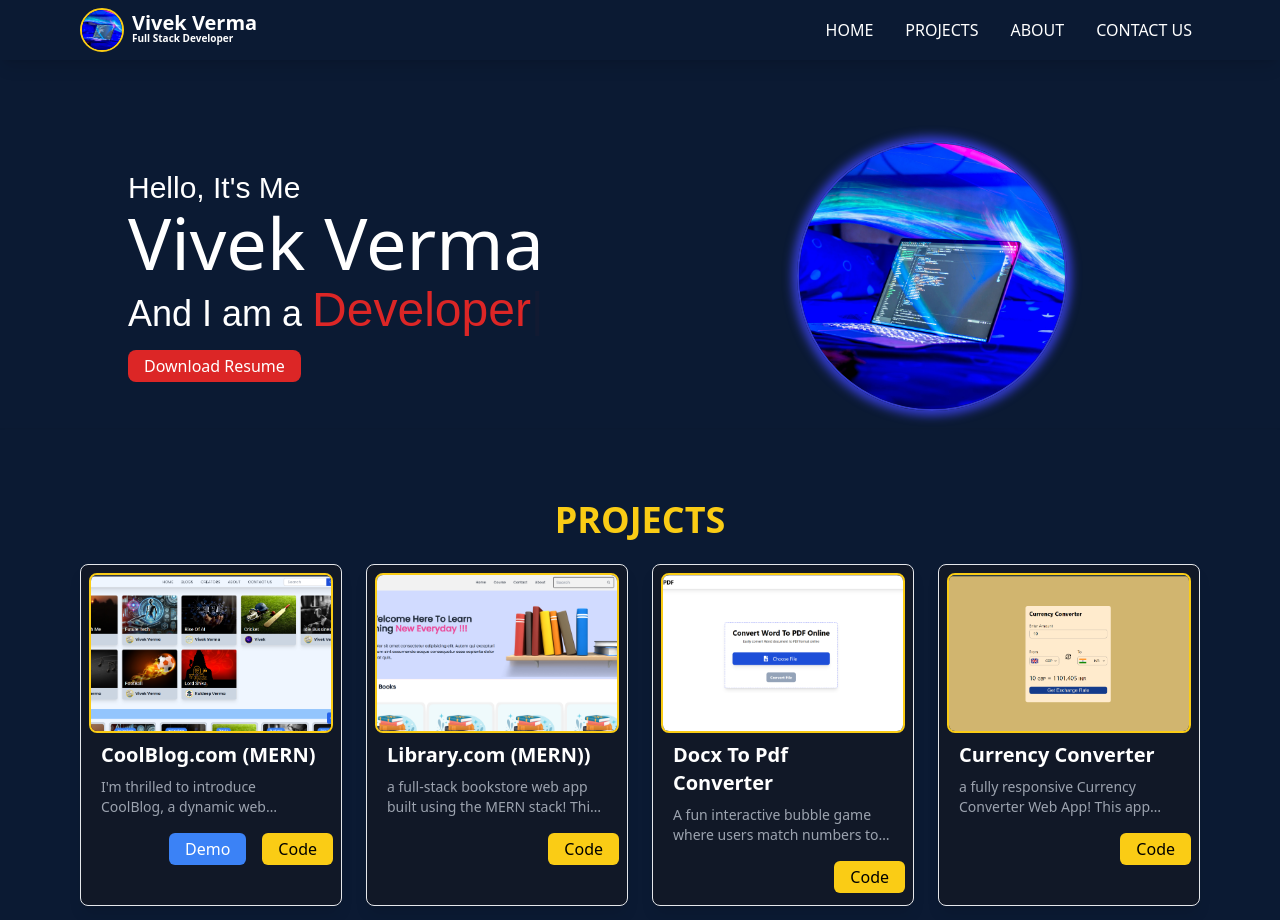
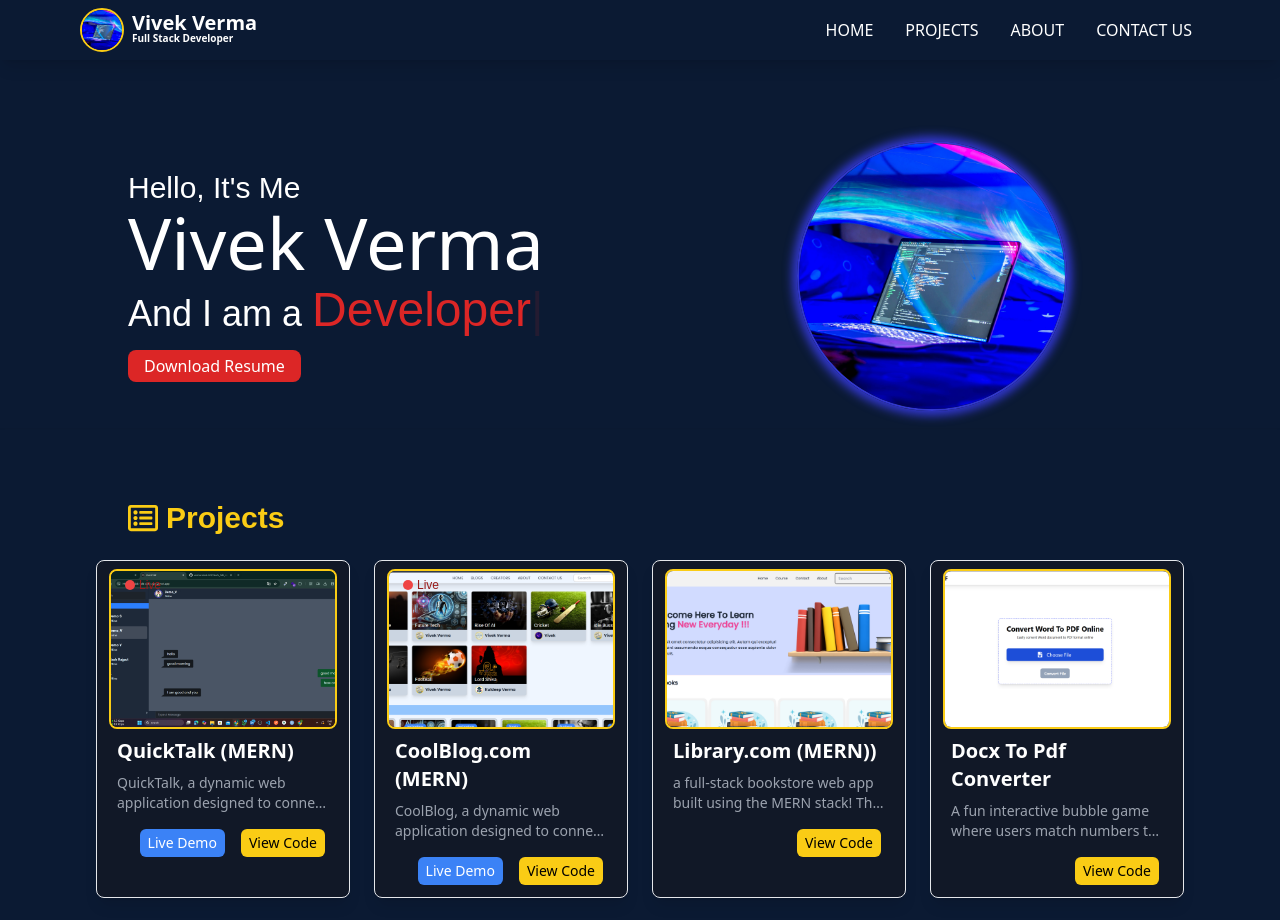
Before and after one commit to verma-vivek-923/Portfolio_Vivek, a React (Vite) app: page / in a window 1280 px wide. Shown: the top 920 px of the page. Built offline with nearby package versions, Linux system fonts and the light colour scheme.

Commit message:
correct contact us

```diff
--- a/package.json
+++ b/package.json
@@ -15,6 +15,7 @@
   "dependencies": {
     "aos": "^2.3.4",
     "axios": "^1.7.9",
+    "motion": "^12.23.6",
     "react": "^19.0.0",
     "react-dom": "^19.0.0",
     "react-hook-form": "^7.54.2",
--- a/src/Pages/Home.jsx
+++ b/src/Pages/Home.jsx
@@ -1,16 +1,127 @@
-import React from 'react'
-import Contact from '../components/Contact'
-import HomeSection from '../components/HomeSection'
-import Projects from '../components/Projects'
+// import React from 'react'
+// import Contact from '../components/Contact'
+// import HomeSection from '../components/HomeSection'
+// import Projects from '../components/Projects'
+
+// const Home = () => {
+//   return (
+//     <div>
+//       <nav className='w-full h-12 bg-red-800/40 fixed  z-10'>
+
+//       </nav>
+//         <HomeSection/>
+//         <Projects/>
+//         <Contact/>
+//     </div>
+//   )
+// }
+
+// export default Home
+
+import React, { useEffect, useRef, useState } from "react";
+import Contact from "../components/Contact";
+import HomeSection from "../components/HomeSection";
+import Projects from "../components/Projects";
+// import { motion } from "motion/react";
+import { AnimatePresence, motion } from "framer-motion";
 
 const Home = () => {
+  const [currentSection, setCurrentSection] = useState("Home");
+
+  const sectionRefs = {
+    Home: useRef(null),
+    Projects: useRef(null),
+    Contact: useRef(null),
+  };
+
+  useEffect(() => {
+    const observer = new IntersectionObserver(
+      (entries) => {
+        entries.forEach((entry) => {
+          if (entry.isIntersecting) {
+            const sectionId = entry.target.getAttribute("data-section");
+            console.log(sectionId);
+
+            setCurrentSection(sectionId);
+          }
+        });
+      },
+      {
+        root: null,
+        threshold: 0.1,
+        rootMargin: "0px 0px -50% 0px",
+      }
+    );
+
+    Object.values(sectionRefs).forEach((ref) => {
+      if (ref.current) observer.observe(ref.current);
+    });
+
+    return () => observer.disconnect();
+  }, []);
+
   return (
-    <div>
-        <HomeSection/>
-        <Projects/>
-        <Contact/>
+    <div className="relative">
+      {/* Sticky Title (hidden when current section is Home) */}
+      {currentSection !== "Home" && (
+        <AnimatePresence>
+          <motion.div
+            // initial={{ y: "-100%" }}
+            // animate={{ y: 0 }}
+            // exit={{ y: "-100%" }}
+            // transition={{ duration: 0.3 }}
+            key={currentSection}
+            initial={{ y: 20, opacity: 0, rotateX: -90 }}
+            animate={{ y: 0, opacity: 1, rotateX: 0 }}
+            exit={{ y: -20, opacity: 0, rotateX: 90 }}
+            transition={{ duration: 0.4, ease: "easeInOut" }}
+
+
+            className={`sticky md:px-4 lg:px-20 text-yellow-400 px-2 top-14 z-10 bg-slate-800 shadow-lg px-4 py-2 text-xl md:text-2xl font-semibold rounded-b-sm transition-opacity duration-300 ${
+              currentSection === "Home"
+                ? "opacity-0 pointer-events-none"
+                : "opacity-100"
+            }`}
+          >
+            <motion.h1
+              // key={currentSection}
+              // initial={{ y: 20, opacity: 0, rotateX: -90 }}
+              // animate={{ y: 0, opacity: 1, rotateX: 0 }}
+              // exit={{ y: -20, opacity: 0, rotateX: 90 }}
+              // transition={{ duration: 0.4, ease: "easeInOut" }}
+            >
+              {currentSection}
+            </motion.h1>
+          </motion.div>
+        </AnimatePresence>
+      )}
+
+      {/* Sections */}
+      <div
+        ref={sectionRefs.Home}
+        data-section="Home"
+        //  className="min-h-screen"
+      >
+        <HomeSection />
+      </div>
+
+      <div
+        ref={sectionRefs.Projects}
+        data-section="Projects"
+        className="min-h-screen"
+      >
+        <Projects />
+      </div>
+
+      <div
+        ref={sectionRefs.Contact}
+        data-section="Contact Me"
+        className="min-h-screen"
+      >
+        <Contact />
+      </div>
     </div>
-  )
-}
+  );
+};
 
-export default Home
+export default Home;
--- a/src/ProjectData/ProjectData.js
+++ b/src/ProjectData/ProjectData.js
@@ -1,10 +1,30 @@
 const projects = [
   {
     id: 1,
+    title: "QuickTalk (MERN)",
+    image: `${import.meta.env.BASE_URL}Projects/images/QuickTalk.png`,
+    // video: `${import.meta.env.BASE_URL}Projects/videos/Coolblog.mp4`,
+    description: ` QuickTalk, a dynamic web application designed to connect people and communicate with each other .
+  This platform enables users to send meassage to any people through internet ,.
+
+  ✨ Key Features:
+  - User-Friendly Design: Seamlessly navigate and enjoy a clean, intuitive interface.
+  - Login/Signup Functionality: Secure your account to unlock advanced features.
+  - Send and recieve message real time with minimum delay through socket.io
+  - Contact Us Section: A direct channel for user support and feedback.
+  - Responsive Design: Optimized for devices of all sizes, ensuring a smooth experience everywhere.
+
+`,
+
+    github: "https://github.com/verma-vivek-923/CoolBlogs.com.git",
+    demo :"https://quick-talk-caht-app.vercel.app//",
+  },
+  {
+    id: 2,
     title: "CoolBlog.com (MERN)",
     image: `${import.meta.env.BASE_URL}Projects/images/Coolblog.png`,
     video: `${import.meta.env.BASE_URL}Projects/videos/Coolblog.mp4`,
-    description: `I'm thrilled to introduce CoolBlog, a dynamic web application designed to connect people through their thoughts and stories.
+    description: ` CoolBlog, a dynamic web application designed to connect people through their thoughts and stories.
   This platform enables users to read and share blogs effortlessly, fostering a vibrant community of readers and writers.
 
   ✨ Key Features:
@@ -24,7 +44,7 @@ const projects = [
   },
 
   {
-    id: 2,
+    id: 3,
     title: "Library.com (MERN))",
     image: `${import.meta.env.BASE_URL}Projects/images/Library.png`,
     video: `${import.meta.env.BASE_URL}Projects/videos/Library.mp4`,
@@ -42,7 +62,7 @@ const projects = [
     github: "https://github.com/verma-vivek-923/BookStore_Webapp.git",
   },
   {
-    id: 3,
+    id: 4,
     title: "Docx To Pdf Converter",
     image: `${import.meta.env.BASE_URL}Projects/images/DocToPdf.png`,
     video: `${import.meta.env.BASE_URL}Projects/videos/DocToPdf.mp4`,
@@ -51,7 +71,7 @@ const projects = [
     github: "https://github.com/verma-vivek-923/Word_To_PDF-Converter.git",
   },
   {
-    id: 4,
+    id: 5,
     title: "Currency Converter",
     image: `${import.meta.env.BASE_URL}Projects/images/Currency_Converter.png`,
     video: `${import.meta.env.BASE_URL}Projects/videos/currency.mp4`,
@@ -64,7 +84,7 @@ const projects = [
     github: "https://github.com/verma-vivek-923/Currency_Converter.git",
   },
   {
-    id: 5,
+    id: 6,
     title: "To-Do List",
     image: `${import.meta.env.BASE_URL}Projects/images/ToDo.png`,
     video: `${import.meta.env.BASE_URL}Projects/videos/ToDo.mp4`,
@@ -77,7 +97,7 @@ const projects = [
     github: "https://github.com/verma-vivek-923/To-Do_App",
   },
   {
-    id: 6,
+    id: 7,
     title: "Tic-Tac-Toe game",
     image: `${import.meta.env.BASE_URL}Projects/images/Tic_Tac_Toe.png`,
     video: `${import.meta.env.BASE_URL}Projects/videos/Tic_Tac_Toe.mp4`,
@@ -89,7 +109,7 @@ const projects = [
     github: "https://github.com/verma-vivek-923/Tic-Tac-Toe_Game",
   },
   {
-    id: 7,
+    id: 8,
     title: "Rock-Paper-Scissor game",
     image: `${import.meta.env.BASE_URL}Projects/images/RockPaperScissor.png`,
     video: `${import.meta.env.BASE_URL}Projects/videos/RockPaperScissor.mp4`,
@@ -98,15 +118,7 @@ const projects = [
       In this game, the player selects one of the three options: rock, paper, or scissors. The computer then makes its choice. If your choice beats the computer's, you win, and your score increases by 1, with a green message displayed at the bottom of the screen. If the computer wins, its score increases by 1, and a red message appears. If both choose the same, it's a draw, and a message in a blackish color is shown.`,
     github: "https://github.com/verma-vivek-923/Rock-Paper-Scissor_Game",
   },
-  // {
-  //   id: 8,
-  //   title: "Food_Order.com",
-  //   image: `${import.meta.env.BASE_URL}Projects/images/FoodOrder.png`,
-  //   video: `${import.meta.env.BASE_URL}Projects/videos/FoodOrder.mp4`,
-  //   description: `a fully responsive Rock-Paper-Scissors game built with HTML, CSS, and JavaScript!
-  //     In this game, the player selects one of the three options: rock, paper, or scissors. The computer then makes its choice. If your choice beats the computer's, you win, and your score increases by 1, with a green message displayed at the bottom of the screen. If the computer wins, its score increases by 1, and a red message appears. If both choose the same, it's a draw, and a message in a blackish color is shown.`,
-  //   github: "https://github.com/yourusername/tic-tac-toe",
-  // },
+
   {
     id: 9,
     title: "Bubble Game",
--- a/src/components/HomeSection.jsx
+++ b/src/components/HomeSection.jsx
@@ -35,7 +35,7 @@ const HomeSection = () => {
             <img
               src={photo}
               alt="hero"
-              className="h-[220px] w-[220px] md:h-[270px] md:w-[270px] border-2 object-center object-cover border-yellow-400 rounded-full animate-superman"
+              className="h-[200px] w-[200px] md:h-[270px] md:w-[270px] border-2 object-center object-cover border-yellow-400 rounded-full animate-superman"
             />
           </div>
         </div>
--- a/src/components/Navbar.jsx
+++ b/src/components/Navbar.jsx
@@ -10,6 +10,8 @@ import {
 import { IoMenuOutline, IoHome } from "react-icons/io5";
 import { FaPhoneVolume, FaUsersLine } from "react-icons/fa6";
 import { Link } from "react-scroll";
+import { FaRegListAlt } from "react-icons/fa";
+import { motion } from "motion/react";
 
 const Navbar = () => {
   const [show, setShow] = useState(false);
@@ -19,8 +21,8 @@ const Navbar = () => {
       <nav data-aos="fade-down"
       data-aos-duration="500"
       className="sticky top-0 left-0   max-w-screen-2xl  shadow-lg py-2 container z-50  mx-auto px-4 md:px-20">
-        <div className="flex w-full items-center relative justify-between">
-          <div className="flex items-center">
+        <div className="flex w-full items-center z-40 relative justify-between">
+          <div className="flex  items-center">
             <div>
               <div className=" flex justify-center  mr-2">
                 {/* <div
@@ -126,9 +128,15 @@ const Navbar = () => {
         {show && (
           <>
             <div
-              className={`absolute  shadow-lg rounded-b-lg w-full left-0 z-50 `}
+              className={`absolute  shadow-lg bg-slate-800 rounded-b-lg w-full z-[-1] left-0  `}
             >
-              <ul className="z-50 flex flex-col px-4 pb-4 my-2 bg-slate-700 justify-center items-right md:hidden rounded-b-lg  text-xl space-y-1">
+              <motion.ul
+              // initial={{height:"0px"}}
+              // animate={{height:"max-content"}}
+              initial={{y:"10px"}}
+              animate={{y:"0"}}
+              transition={{duration:0.3}}
+              className="z-10 flex flex-col px-4 pb-4 my-2  justify-center items-right md:hidden rounded-b-lg  text-xl space-y-1.5">
                 <Link
                   to="home"
                   smooth={"true"}
@@ -149,7 +157,7 @@ const Navbar = () => {
                   onClick={() => setShow(!show)}
                   className="hover:text-blue-600 flex  items-center gap-2 duration-200 hover:font-semibold hover:tracking-wider hover:underline px-2 py- text-base md:text-sm  rounded"
                 >
-                  <ImBlogger size={12} /> <span> PROJECTS</span>
+                  <FaRegListAlt size={14} /> <span> PROJECTS</span>
                 </Link>
                 <a  href={resume} download
                   onClick={() => setShow(!show)}
@@ -182,7 +190,7 @@ const Navbar = () => {
                   <FaPhoneVolume size={13} />
                   <span>CONTACT US</span>
                 </Link>
-              </ul>
+              </motion.ul>
             </div>
           </>
         )}
--- a/src/components/Projects.jsx
+++ b/src/components/Projects.jsx
@@ -1,33 +1,49 @@
 import React from "react";
 import projects from "../ProjectData/ProjectData";
 import { Link } from "react-router-dom";
+import { FaRegListAlt } from "react-icons/fa";
 
 const Projects = () => {
   console.log(projects);
 
   return (
-    <div name="projects"
-    data-aos="zoom-in-up" data-aos-duration="1000"
-
-    className="max-w-screen-2xl mt-6 shadow-sm py-2 container relative items-center justify-center mx-auto px-4 md:px-20">
-      <div className="container mx-auto md:py-10" >
-        <h1 className="text-4xl font-bold text-center text-yellow-400 mb-6">
-          PROJECTS
+    <div
+      name="projects"
+      data-aos="zoom-in-up"
+      data-aos-duration="1000"
+      className="max-w-screen-2xl mt-6 shadow-sm py-2 container relative items-center justify-center mx-auto px-4 md:px-24"
+    >
+      <div className="container mx-auto md:py-10">
+        <h1 className="text-3xl ml-3 md:ml-8 flex items-center gap-2 font-bold text-center text-yellow-400 mb-6">
+          <FaRegListAlt size={30} /> <span>Projects</span>
         </h1>
         <div className="grid grid-cols-1 sm:grid-cols-2  md:grid-cols-3 lg:grid-cols-4 gap-6">
           {projects.map((data) => (
             <div
               key={data.id}
-
-              className="bg-gray-900 text-white p-2  rounded-lg shadow-lg border  transform transition duration-500 hover:scale-105"
+              className="bg-gray-900 text-white p-2  rounded-lg shadow-lg border  transform transition duration-300 hover:scale-105"
             >
-              <Link  to={`/project/${data.id}`}>
-                <div className="flex justify-center">
-                  <img
-                    src={data.image}
-                    alt={data.title}
-                    className="w-64 h-40 object-cover rounded-lg border-2 border-yellow-400"
-                  />
+              <Link to={`/project/${data.id}`}>
+                <div className="relative px-1 flex justify-center">
+                  <div className="relative w-auto h-40">
+                    <img
+                      src={data.image}
+                      alt={data.title}
+                      className=" object-cover w-full h-full rounded-lg border-2 border-yellow-400"
+                    />
+                    <label
+                      className={`${
+                        data.demo ? "flex" : "hidden"
+                      } absolute  items-center text-xs    text-red-800 gap-1 top-2 left-4`}
+                    >
+                      <span class="relative flex size-2.5">
+                        <span class="absolute inline-flex h-full w-full animate-ping rounded-full bg-red-800 opacity-75"></span>
+                        <span class="relative inline-flex size-2.5 rounded-full bg-red-500"></span>
+                      </span>
+                      <span>Live</span>
+                    </label>
+                  </div>
+                  {/* <span className="absolute left-4 animate-ping top-2 rounded-full w-2 h-2 bg-green-700"></span> */}
                 </div>
                 <div className="px-3 mt-2 ">
                   <h5 className="text-xl font-semibold">{data.title}</h5>
@@ -36,20 +52,22 @@ const Projects = () => {
                   </p>
                 </div>
               </Link>
-              <div className="mt-4 mb-1 flex justify-end gap-4">
+              <div className="mt-4 mb-1 text-sm px-4 flex justify-end gap-4">
                 <a
                   href={data.demo}
                   target="_blank"
-                  className={`${data.demo ? "block" : "hidden" } bg-blue-500  cursor-pointer hover:bg-blue-600 text-white px-4 py-1 rounded-md`}
+                  className={`${
+                    data.demo ? "block" : "hidden"
+                  }  active:scale-95 bg-blue-500  cursor-pointer hover:bg-blue-600 text-white px-2 py-1 rounded-md`}
                 >
-                  Demo
+                  Live Demo
                 </a>
                 <a
                   href={data.github}
                   target="_blank"
-                  className="bg-yellow-400 cursor-pointer hover:bg-yellow-500 text-black px-4 py-1 rounded-md"
+                  className="active:scale-95 bg-yellow-400 cursor-pointer hover:bg-yellow-500 text-black px-2 py-1 rounded-md"
                 >
-                  Code
+                  View Code
                 </a>
               </div>
             </div>
```
Also changed, not shown: src/components/Contact.jsx (+6 -2 lines), public/Projects/images/QuickTalk.png (added), 1 other file (tests, documents, lock files or other folders).
